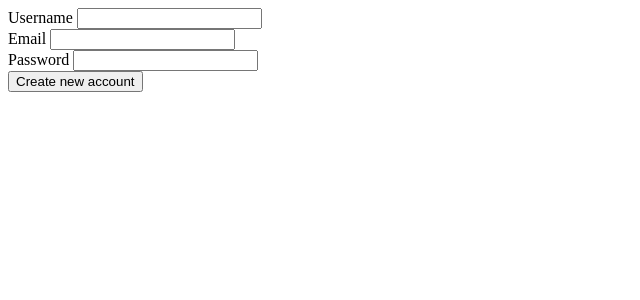
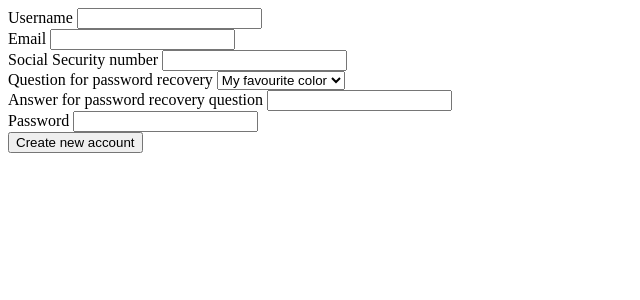
Before and after one commit to Wincewind/csb-FlawedWebApp, a Django app: page /signup in a window 1280 px wide. Shown: the top 300 px of the page, without its empty margins (0-640 px from the left). Run offline with Django 4.2, Linux system fonts and the light colour scheme; parts of the project's set-up code (start-up, migrations or seed data) failed here and were passed over.

Commit message:
Added remaining flaws & fixes.

```diff
--- a/flawedsite/templates/pages/index.html
+++ b/flawedsite/templates/pages/index.html
@@ -8,4 +8,5 @@
         {% csrf_token %}
         <input type="submit" value="Logout"/>
     </form>
+    {% include "pages/messages.html" %}
 </center>
--- a/flawedsite/templates/pages/login.html
+++ b/flawedsite/templates/pages/login.html
@@ -6,4 +6,7 @@
 </form>
 or
 <br>
+<a href="/recovery_init">Forgot Password?</a>
+<br>
 <a href="/signup">Create account</a>
+{% include "pages/messages.html" %}
--- a/flawedsite/templates/pages/signup.html
+++ b/flawedsite/templates/pages/signup.html
@@ -9,6 +9,21 @@
         <input type="text" name="email">
     </div>
     <div>
+        <label for="ssn">Social Security number</label>
+        <input type="text" name="ssn">
+    </div>
+    <div>
+        <label for="recovery_q">Question for password recovery</label>
+        <select name="recovery_q">
+            <option>My favourite color</option>
+            <option>My first pet</option>
+        </select>
+    </div>
+    <div>
+        <label for="recovery_a">Answer for password recovery question</label>
+        <input type="text" name="recovery_a">
+    </div>
+    <div>
         <label for="password">Password</label>
         <input type="password" name="password">
     </div>
--- a/flawedsite/urls.py
+++ b/flawedsite/urls.py
@@ -18,7 +18,9 @@ from django.contrib import admin
 from django.urls import path
 from django.contrib.auth.views import LoginView, LogoutView
 
-from .views import index, signup, secret
+from .views import index, signup, secret, recovery_init, recovery_attempt, change_pw, email_recovery
+
+insecure_design_fix = False
 
 urlpatterns = [
     path('', index, name='index'),
@@ -28,3 +30,14 @@ urlpatterns = [
 	path('secret/<int:uid>', secret, name='secret'),
     path("admin/", admin.site.urls),
 ]
+
+if insecure_design_fix:
+    urlpatterns.append(path('recovery_init', email_recovery, name='email_recovery'))
+else:
+    urlpatterns.extend(
+        [
+        path('recovery_init', recovery_init, name='recovery_init'),
+        path('recovery_attempt', recovery_attempt, name='recovery_attempt'),
+        path('change_pw', change_pw, name='change_pw'),
+    ]
+    )
--- a/flawedsite/views.py
+++ b/flawedsite/views.py
@@ -10,6 +10,7 @@ from django.core.exceptions import ValidationError
 import sqlite3
 import logging
 from flawedsite.models import Account
+from django_cryptography.fields import encrypt
 
 logger = logging.getLogger('django')
 
@@ -20,24 +21,31 @@ def index(request):
 def signup(request):
 	identification_and_authentication_failure_fix = False # <-- Set this to True to fix the password validation
 	if request.method == 'POST':
-		new_user = User()
-		new_user.username = request.POST["username"]
-		new_user.email = request.POST["email"]
-		new_user.set_password(request.POST["password"])
-		if identification_and_authentication_failure_fix:
-			try:
-				validate_password(request.POST["password"], new_user)
+		empty_account_details = []
+		for val in request.POST:
+			if len(request.POST[val]) == 0:
+				empty_account_details.append(val)
+		if len(empty_account_details) > 0:
+			messages.add_message(request, messages.ERROR, "Required information missing:\n"+"\n".join(empty_account_details))
+		else:
+			new_user = User()
+			new_user.username = request.POST["username"]
+			new_user.email = request.POST["email"]
+			new_user.set_password(request.POST["password"])
+			if identification_and_authentication_failure_fix:
+				try:
+					validate_password(request.POST["password"], new_user)
+					new_user.save()
+				except ValidationError as ex:
+					messages.add_message(request, messages.ERROR, "\n".join(ex.messages))
+					return render(request, 'pages/signup.html')
+			else:
 				new_user.save()
-				new_acc = Account()
-				new_acc.user = new_user
-				new_acc.save()
-				return redirect('/')
-			except ValidationError as ex:
-				messages.add_message(request, messages.ERROR, "\n".join(ex.messages))
-		else:
-			new_user.save()
 			new_acc = Account()
 			new_acc.user = new_user
+			new_acc.pw_recovery_q =request.POST["recovery_q"]
+			new_acc.pw_recovery_a =request.POST["recovery_a"]
+			new_acc.ssn = request.POST["ssn"]
 			new_acc.save()
 			return redirect('/')
 	return render(request, 'pages/signup.html')
@@ -66,5 +74,50 @@ def secret(request, uid):
 			conn.commit()
 		logger.info(msg=f"User {request.user.id} edited user's {uid} secret to '{new_secret}'")
 
-	user_secret = Account.objects.get(user_id=uid).super_secret
-	return render(request, "pages/secret.html", {'secret':user_secret})
+	user_acc = Account.objects.get(user_id=uid)
+	return render(request, "pages/secret.html", {'secret':user_acc.super_secret})
+
+def recovery_init(request):
+	recovery_q = None
+	username = None
+	if request.method == 'POST':
+		try:
+			user = User.objects.get(username=request.POST['username'])
+		except Exception:
+			return redirect('recovery_init')
+
+		if user is not None:
+			username = request.POST['username']
+			user_acc = Account.objects.get(user_id=user.pk)
+			recovery_q = user_acc.pw_recovery_q
+	return render(request, "pages/recovery.html", {'username':username, 'recovery_q':recovery_q})
+
+def recovery_attempt(request):
+	if request.method == 'POST':
+		user = User.objects.get(username=request.POST['username'])
+		if user is not None:
+			user_acc = Account.objects.get(user_id=user.pk)
+			if request.POST['answer'].lower() == user_acc.pw_recovery_a.lower():
+				request.session['uid'] = user.pk
+				return render(request, "pages/recovery.html",{'correct_answer':True,'user_id':user.pk,'username':request.POST['username']})
+			else:
+				messages.add_message(request, messages.ERROR, "Wrong answer to the question!")
+	return redirect('/')
+
+def change_pw(request):
+	uid = ''
+	if 'uid' in request.session:
+		uid = request.session['uid']
+		del request.session['uid']
+	if request.method == 'POST' and str(uid) == request.POST['user_id']:
+		user = User.objects.get(pk=request.POST['user_id'])
+		user.set_password(request.POST['new_pw'])
+		user.save()
+	return redirect('/')
+
+def email_recovery(request):
+	if request.method == 'POST':
+		print(f'sending mail to {request.POST["recovery_email"]}')
+		messages.add_message(request, messages.INFO, "If the email address you entered matches one we have recorded, we will send you a temporary password to access the account.")
+		return redirect('/')
+	return render(request, 'pages/recovery_email.html')
```
Also changed, not shown: flawedsite/fixtures/data.json (+13 -3 lines), flawedsite/models.py (+7 -1 lines), flawedsite/templates/pages/recovery.html (added, +28 -0 lines), flawedsite/templates/pages/recovery_email.html (added, +9 -0 lines).
